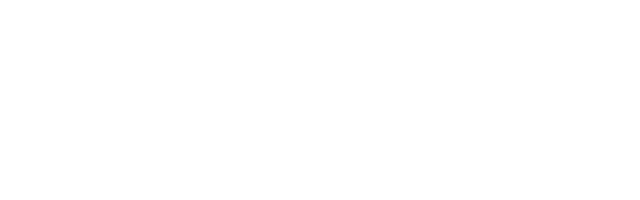
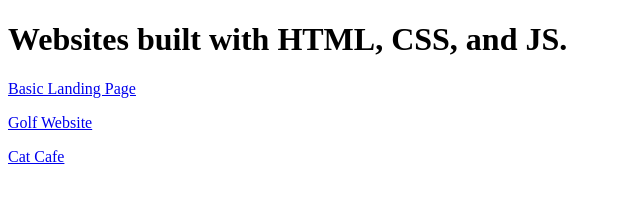
Before and after one commit to magic-clicks/Website, a plain HTML site: page index.html in a window 1280 px wide. Shown: the whole page, without its empty margins (0-640 px from the left). Drawn offline with Linux system fonts and the light colour scheme.

Commit message:
Adding Files

```diff
--- a/index.html
+++ b/index.html
@@ -6,6 +6,9 @@
     <title>Swing and Sweets</title>
 </head>
 <body>
-
+    <h1>Websites built with HTML, CSS, and JS.</h1>
+    <p> <a href="./Basic_Website/">Basic Landing Page</a></p>
+    <p> <a href="./Golf_Website/">Golf Website</a></p>
+    <p> <a href="./Cafe_Website/">Cat Cafe</a></p>
 </body>
 </html>
```
